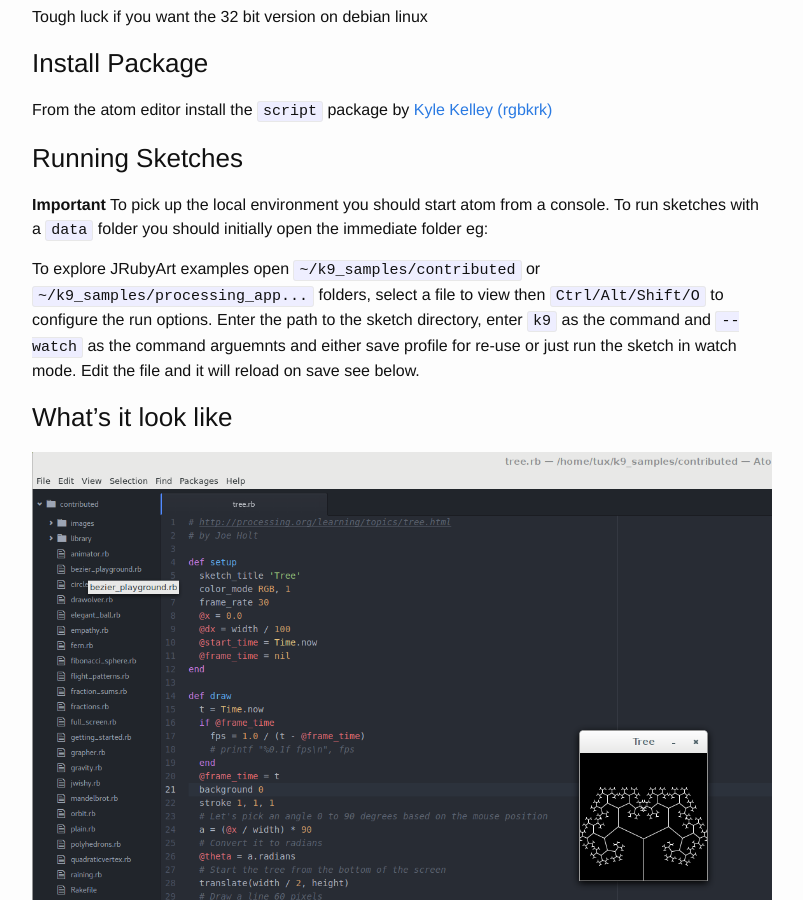
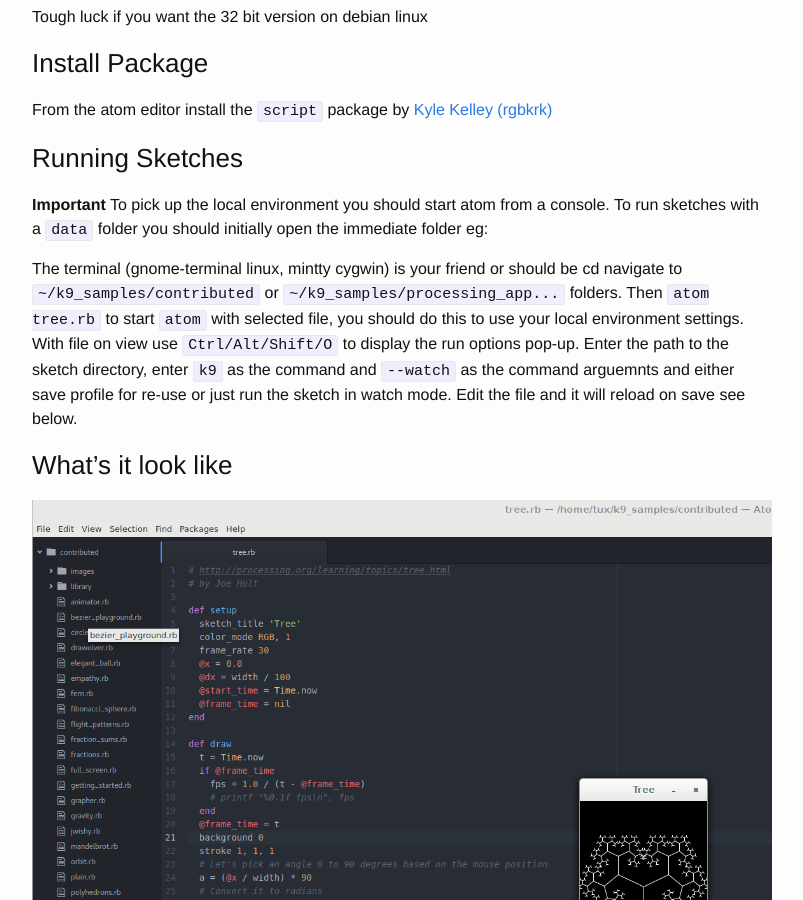
Before and after one commit to ruby-processing/JRubyArt, a Jekyll site: the page built from _posts/2016-08-16-atom.md, in a window 1280 px wide and 900 px high, scrolled down 500 px. Shown: the whole window, without its empty margins (238-1041 px from the left). Built offline with Jekyll 4.4.1, drawn with Linux system fonts in a browser that asks for light colours.

Commit message:
strengthen start atom from term

```diff
--- a/_posts/2016-08-16-atom.md
+++ b/_posts/2016-08-16-atom.md
@@ -30,7 +30,7 @@ From the atom editor install the `script` package by [Kyle Kelley (rgbkrk)][scri
 __Important__ To pick up the local environment you should start atom from a console.
 To run sketches with a `data` folder you should initially open the immediate folder eg:
 
-To explore JRubyArt examples open `~/k9_samples/contributed` or `~/k9_samples/processing_app...` folders, select a file to view then `Ctrl/Alt/Shift/O` to configure the run options. Enter the path to the sketch directory, enter `k9` as the command and `--watch` as the command arguemnts and either save profile for re-use or just run the sketch in watch mode. Edit the file and it will reload on save see below.
+The terminal (gnome-terminal linux, mintty cygwin) is your friend or should be cd navigate to `~/k9_samples/contributed` or `~/k9_samples/processing_app...` folders. Then `atom tree.rb` to start `atom` with selected file, you should do this to use your local environment settings. With file on view use `Ctrl/Alt/Shift/O` to display the run options pop-up. Enter the path to the sketch directory, enter `k9` as the command and `--watch` as the command arguemnts and either save profile for re-use or just run the sketch in watch mode. Edit the file and it will reload on save see below.
 
 ### What's it look like ###
 
```
